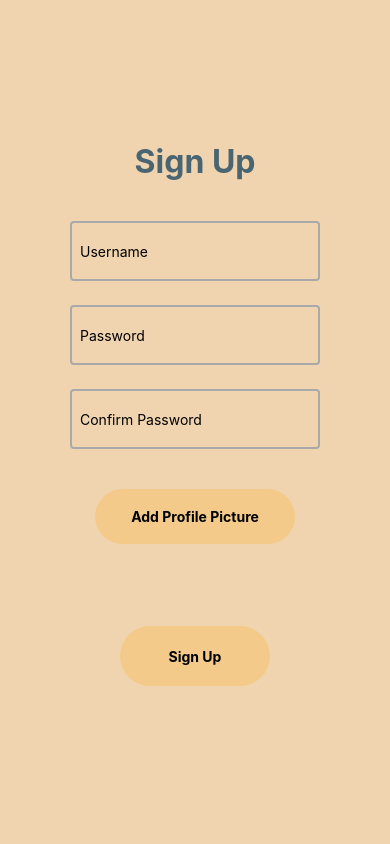
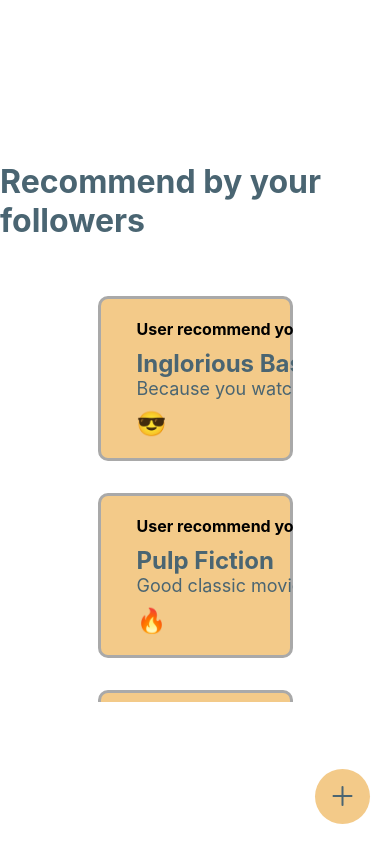
Before and after one commit to GabrielBolduc/Projet_App_Mobile, a React Native app in the folder Code/: screen / in a window 390 px wide. Built offline with nearby package versions, Linux system fonts and the light colour scheme.

Commit message:
Add: UI for Follow and Recommendation screens

```diff
--- a/Code/App.js
+++ b/Code/App.js
@@ -2,11 +2,13 @@
 import { StyleSheet, Text, View } from 'react-native';
 import LoginScreen from './login_screen';
 import SignupScreen from './signup_screen';
+import FollowScreen from './follow_screen';
+import RecommendationScreen from './recommendation_screen';
 
 
 export default function App() {
   return (
-    <SignupScreen />
+    <RecommendationScreen />
   );
 }
 
--- /dev/null
+++ b/Code/follow_screen.js
@@ -0,0 +1,124 @@
+import React from 'react';
+import { StyleSheet, Text, View, TextInput, TouchableOpacity, FlatList } from 'react-native';
+import { SafeAreaView, SafeAreaProvider } from 'react-native-safe-area-context';
+import Ionicons from '@expo/vector-icons/Ionicons';
+
+
+const FOLLOWERS = [
+    { id: '1', name: 'John Doe' },
+    { id: '2', name: 'Jane Smith' },
+    { id: '3', name: 'Alice Johnson' },
+    { id: '4', name: 'Bob Brown' },
+];
+
+const Item = ({ name }) => (
+    <View style={styles.item}>
+        <View style={styles.avatarContainer}>
+            <Ionicons name="person-circle-outline" size={32} color="#4A6572" />
+        </View>
+        <Text style={styles.title}>{name}</Text>
+        <TouchableOpacity style={styles.RemoveButton}>
+            <Ionicons name="close-circle" size={32} color="red" />
+        </TouchableOpacity>
+    </View>
+);
+
+const FollowersList = () => {
+    if (FOLLOWERS.length === 0) {
+        return <Text>No followers yet.</Text>;
+    } else {
+        return (
+            <FlatList styles={styles.list}
+                data={FOLLOWERS}
+                renderItem={({ item }) => <Item name={item.name} />}
+                keyExtractor={item => item.id}
+            />
+        );
+    }
+}
+
+export default function FollowScreen() {
+  return (
+    <SafeAreaProvider>
+        <SafeAreaView style={styles.container}>
+            <View style={styles.header}>
+                <Text style={styles.headerTitle}>Your Followers</Text>
+            </View>
+
+            <View style={styles.followersSection}>
+                <FollowersList />
+            </View>
+
+            <View style={styles.addFollower}>
+                <TouchableOpacity style={[styles.addFollowerButton, { height: 55, width: 200}] }>
+                    <Ionicons name="person-add-outline" size={24} color="#4A6572" />
+                </TouchableOpacity>
+            </View>
+
+        </SafeAreaView>
+    </SafeAreaProvider>
+  );
+}
+
+const styles = StyleSheet.create({
+    container: {
+        flex: 1,
+        backgroundColor: '#f0d4b0ff',
+        alignItems: 'center',
+        justifyContent: 'center',
+    },
+    header: {
+        marginBottom: 40,
+    },
+    headerTitle: {
+        fontSize: 32,
+        fontWeight: 'bold',
+        color: '#4A6572',
+    },
+    followersSection: {
+        width: '50%',
+        height: '50%',
+        marginTop: 20,
+    },
+    item: {
+        backgroundColor: '#f3ca89ff',
+        borderWidth: 3,
+        borderColor: 'darkgray',
+        padding: 20,
+        marginVertical: 8,
+        borderRadius: 10,
+    },
+    title: {
+        textAlign: 'center',
+        fontWeight: 'bold',
+        fontSize: 18,
+    },
+    RemoveButton: {
+        position: 'absolute',
+        right: 5,
+    },
+    avatarContainer: {
+        width: 48,
+        height: 48,
+        borderRadius: 24,
+        borderWidth: 2,
+        borderColor: '#4A6572',
+        justifyContent: 'center',
+        alignItems: 'center',
+        backgroundColor: '#fff',
+        marginRight: 16,
+    },
+    addFollower: {
+        marginTop: 30,
+    },
+    addFollowerButton: {
+        backgroundColor: '#f3ca89ff',
+        borderWidth: 3,
+        borderColor: 'darkgray',
+        padding: 20,
+        marginVertical: 8,
+        borderRadius: 10,
+        justifyContent: 'center',
+        alignItems: 'center',
+    },
+});
--- /dev/null
+++ b/Code/recommendation_screen.js
@@ -0,0 +1,116 @@
+import React from "react";
+
+import { StyleSheet, Text, View, TouchableOpacity, FlatList } from 'react-native';
+import { SafeAreaView, SafeAreaProvider } from 'react-native-safe-area-context';
+import Ionicons from '@expo/vector-icons/Ionicons';
+
+const RECOMMENDATIONS = [
+    { id: '1', name: 'Inglorious Basterds', reason: 'Because you watched Django Unchained', reaction: '😎' },
+    { id: '2', name: 'Pulp Fiction', reason: 'Good classic movie', reaction: '🔥' },
+    { id: '3', name: 'The Dark Knight', reason: 'Because you watched Batman Begins', reaction: '🦇' },
+    { id: '4', name: 'Forrest Gump', reason: 'Highly rated drama', reaction: '❤️' },
+    { id: '5', name: 'The Matrix', reason: 'Because you liked Inception', reaction: '🤯' },
+    { id: '6', name: 'The Shawshank Redemption', reason: 'Top rated movie', reaction: '🏆' },
+];
+
+
+const Item = ({ name, reason, reaction }) => (
+    <View style={styles.item}>
+
+        <View style={styles.textContainer}>
+            <Text style={{ fontSize: 16, fontWeight: 'bold', paddingBottom: 10 }}>User recommend you:</Text>
+            <Text style={styles.title}>{name}</Text>
+            <Text style={styles.reason}>{reason}</Text>
+            <Text style={{ fontSize: 24, paddingTop: 10 }}>{reaction}</Text>
+        </View>
+    </View>
+);
+
+const RecommendationsList = () => {
+    if (RECOMMENDATIONS.length === 0) {
+        return <Text>No recommendations available.</Text>;
+    } else {
+        return (
+            <FlatList styles={styles.list}
+                data={RECOMMENDATIONS}
+                renderItem={({ item }) => <Item name={item.name} reason={item.reason} reaction={item.reaction} />}
+                keyExtractor={item => item.id}
+            />
+        );
+    }
+}
+
+export default function RecommendationScreen() {
+  return (
+    <SafeAreaProvider>
+      <SafeAreaView style={styles.container}>
+
+        <View style={styles.header}>
+            <Text style={styles.headerTitle}>Recommend by your followers</Text>
+        </View>
+
+        <View style={styles.recommendationsSection}>
+            <RecommendationsList />
+        </View>
+
+        <View style={{ position: 'absolute', bottom: 20, right: 20 }}>
+            <TouchableOpacity style={[styles.buttonAddRecom, { height: 55, width: 55, borderRadius: 27.5 }]}>
+                <Ionicons name="add" size={32} color="#4A6572" />
+            </TouchableOpacity>
+        </View>
+
+      </SafeAreaView>
+    </SafeAreaProvider>
+  );
+}
+
+const styles = StyleSheet.create({
+    container: {
+        flex: 1,
+        backgroundColor: '#fff',
+        alignItems: 'center',
+        justifyContent: 'center',
+    },
+    header: {
+        marginTop: 20,
+        marginBottom: 20,
+        alignItems: 'center',
+    },
+    headerTitle: {
+        fontSize: 32,
+        fontWeight: 'bold',
+        color: '#4A6572',
+    },
+    recommendationsSection: {
+        width: '50%',
+        height: '50%',
+        marginTop: 20,
+    },
+    item: {
+        backgroundColor: '#f3ca89ff',
+        borderWidth: 3,
+        borderColor: 'darkgray',
+        padding: 20,
+        marginVertical: 16,
+        borderRadius: 10,
+        flexDirection: 'row',
+        alignItems: 'center',
+    },
+    textContainer: {
+        marginLeft: 16,
+    },
+    title: {
+        fontSize: 24,
+        fontWeight: 'bold',
+        color: '#4A6572',
+    },
+    reason: {
+        fontSize: 18,
+        color: '#4A6572',
+    },
+    buttonAddRecom: {
+        backgroundColor: '#f3ca89ff',
+        justifyContent: 'center',
+        alignItems: 'center',
+    },
+});
```
